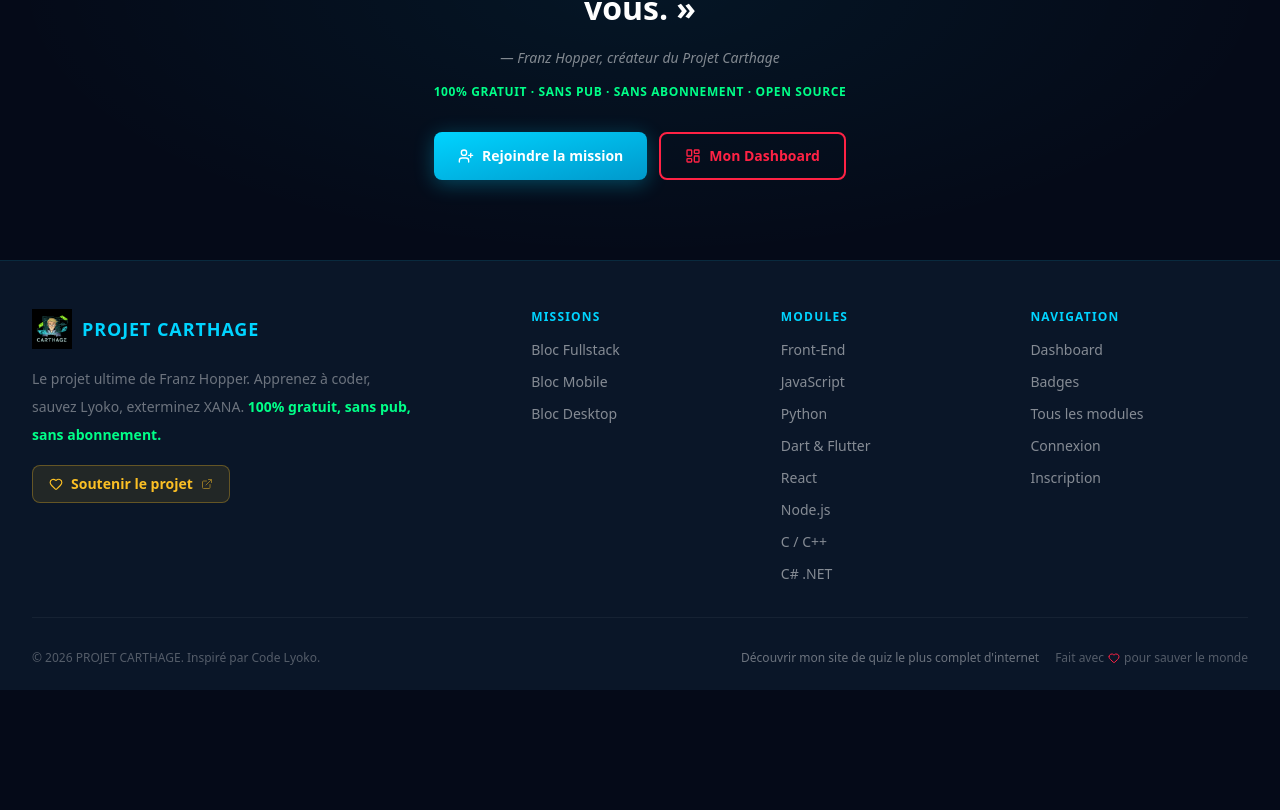
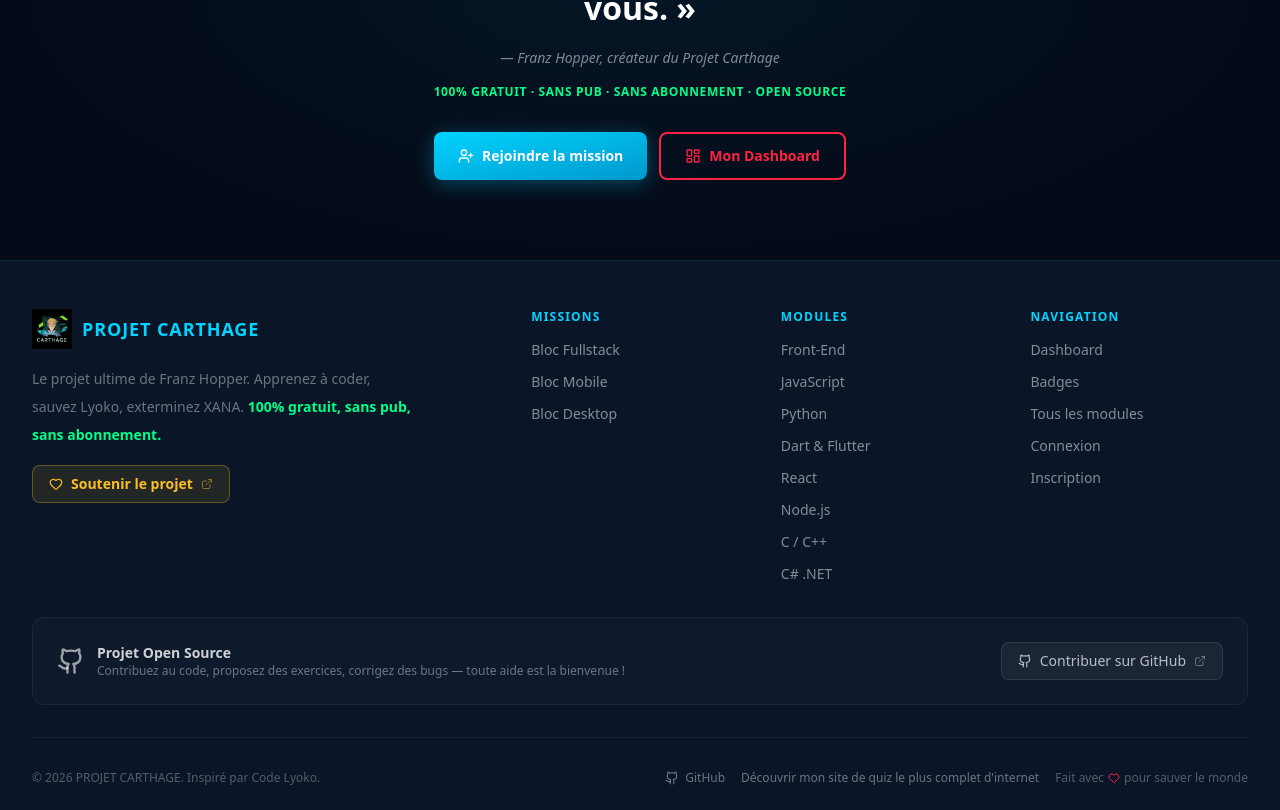
Before and after one commit to Akutsu1015/Projet-Carthage, a Next.js app: page / in a window 1280 px wide. Shown: the part 4428-5238 px from the top of the page. Before the commit the page ends 5118 px from the top, so only its background shows below. Built offline with nearby package versions, Linux system fonts and the light colour scheme; no server answers.

Commit message:
Add GitHub open-source link in footer for contributors

```diff
--- a/src/components/layout/footer.tsx
+++ b/src/components/layout/footer.tsx
@@ -1,6 +1,6 @@
 import Link from "next/link";
 import Image from "next/image";
-import { Heart, ExternalLink } from "lucide-react";
+import { Heart, ExternalLink, Github } from "lucide-react";
 
 const PAYPAL_DONATE_URL = "https://www.paypal.com/donate?business=baptpro%40outlook.com&currency_code=EUR&item_name=Don+pour+Projet+Carthage";
 
@@ -37,6 +37,8 @@
     ],
   },
 ];
+
+const GITHUB_URL = "https://github.com/Akutsu1015/Projet-Carthage";
 
 export function Footer() {
   return (
@@ -89,6 +91,25 @@
           ))}
         </div>
 
+        {/* Open Source CTA */}
+        <div className="mt-8 flex flex-col items-center gap-3 rounded-xl border border-white/5 bg-white/[0.02] p-6 text-center sm:flex-row sm:text-left">
+          <Github size={28} className="flex-shrink-0 text-white/60" />
+          <div className="flex-1">
+            <p className="text-sm font-semibold text-white/80">Projet Open Source</p>
+            <p className="text-xs text-white/40">Contribuez au code, proposez des exercices, corrigez des bugs — toute aide est la bienvenue !</p>
+          </div>
+          <a
+            href={GITHUB_URL}
+            target="_blank"
+            rel="noopener noreferrer"
+            className="inline-flex items-center gap-2 rounded-lg border border-white/10 bg-white/5 px-4 py-2 text-sm font-medium text-white/70 transition-all hover:border-lyoko-blue/30 hover:bg-lyoko-blue/10 hover:text-white"
+          >
+            <Github size={14} />
+            Contribuer sur GitHub
+            <ExternalLink size={12} className="opacity-50" />
+          </a>
+        </div>
+
         <hr className="my-8 border-white/5" />
 
         <div className="flex flex-col items-center justify-between gap-3 sm:flex-row">
@@ -96,6 +117,15 @@
             &copy; {new Date().getFullYear()} PROJET CARTHAGE. Inspiré par Code Lyoko.
           </p>
           <div className="flex items-center gap-4">
+            <a
+              href={GITHUB_URL}
+              target="_blank"
+              rel="noopener noreferrer"
+              className="flex items-center gap-1.5 text-xs text-white/40 transition-colors hover:text-white/70"
+            >
+              <Github size={14} />
+              GitHub
+            </a>
             <a
               href="https://quiztimes.fr"
               target="_blank"
```
